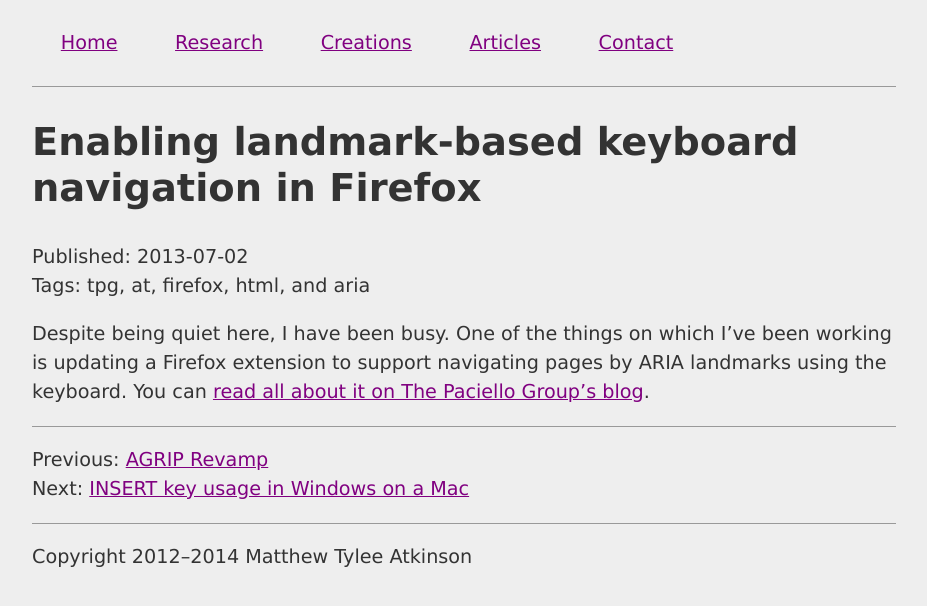
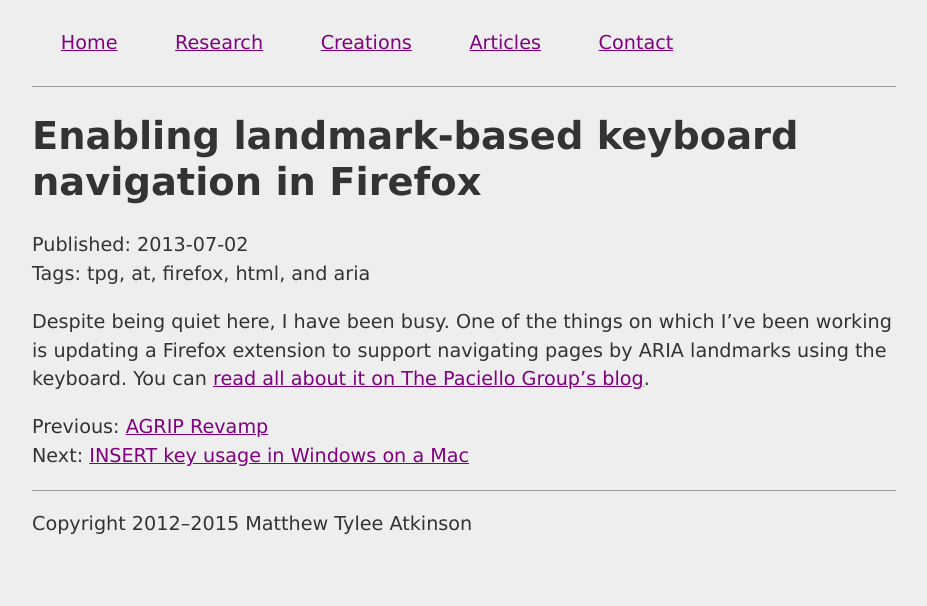
Before and after one commit to matatk/matatk.github.io, a Jekyll site: the page built from _posts/2013-07-02-keyboard-landmark-navigation-firefox.md, in a window 1280 px wide. Shown: the top 606 px of the page, without its empty margins (176-1103 px from the left). Built offline with Jekyll 4.4.1, drawn with Linux system fonts in a browser that asks for light colours.

Commit message:
Simplification; Year bump
* Remove redundant structure from pages and articles
* Bump the year in the footer

```diff
--- a/_layouts/article.html
+++ b/_layouts/article.html
@@ -1,8 +1,6 @@
 ---
 layout: base
 ---
-<article>
-	<header>
 <h1>{{ page.title }}</h1>
 <dl class="article-meta">
 	<dt>Published</dt>
@@ -12,14 +10,10 @@ layout: base
 	<dt>Tags</dt>
 	<dd>{{ page.tags | array_to_sentence_string }}</dd>
 </dl>
-	</header>
 {{ content }}
-	<footer>
 <dl class="article-meta">
 	<dt>Previous</dt>
 	<dd>{% if page.previous %}<a href="{{ page.previous.url }}">{{ page.previous.title }}</a>{% else %}(none){% endif %}</dd>
 	<dt>Next</dt>
 	<dd>{% if page.next %}<a href="{{ page.next.url }}">{{ page.next.title }}</a>{% else %}(none){% endif %}</dd>
 </dl>
-	</footer>
-</article>
--- a/_layouts/base.html
+++ b/_layouts/base.html
@@ -28,7 +28,7 @@
 {{ content }}
 		</main>
 		<footer role="contentinfo">
-			<p>Copyright 2012&ndash;2014 Matthew Tylee Atkinson</p>
+			<p>Copyright 2012&ndash;2015 Matthew Tylee Atkinson</p>
 		</footer>
 	</body>
 </html>
--- a/_layouts/page.html
+++ b/_layouts/page.html
@@ -1,9 +1,5 @@
 ---
 layout: base
 ---
-<section>
-	<header>
-		<h1>{{ page.title }}</h1>
-	</header>
+<h1>{{ page.title }}</h1>
 {{ content }}
-</section>
```
Lines whose indentation alone changed are shown as unchanged.
